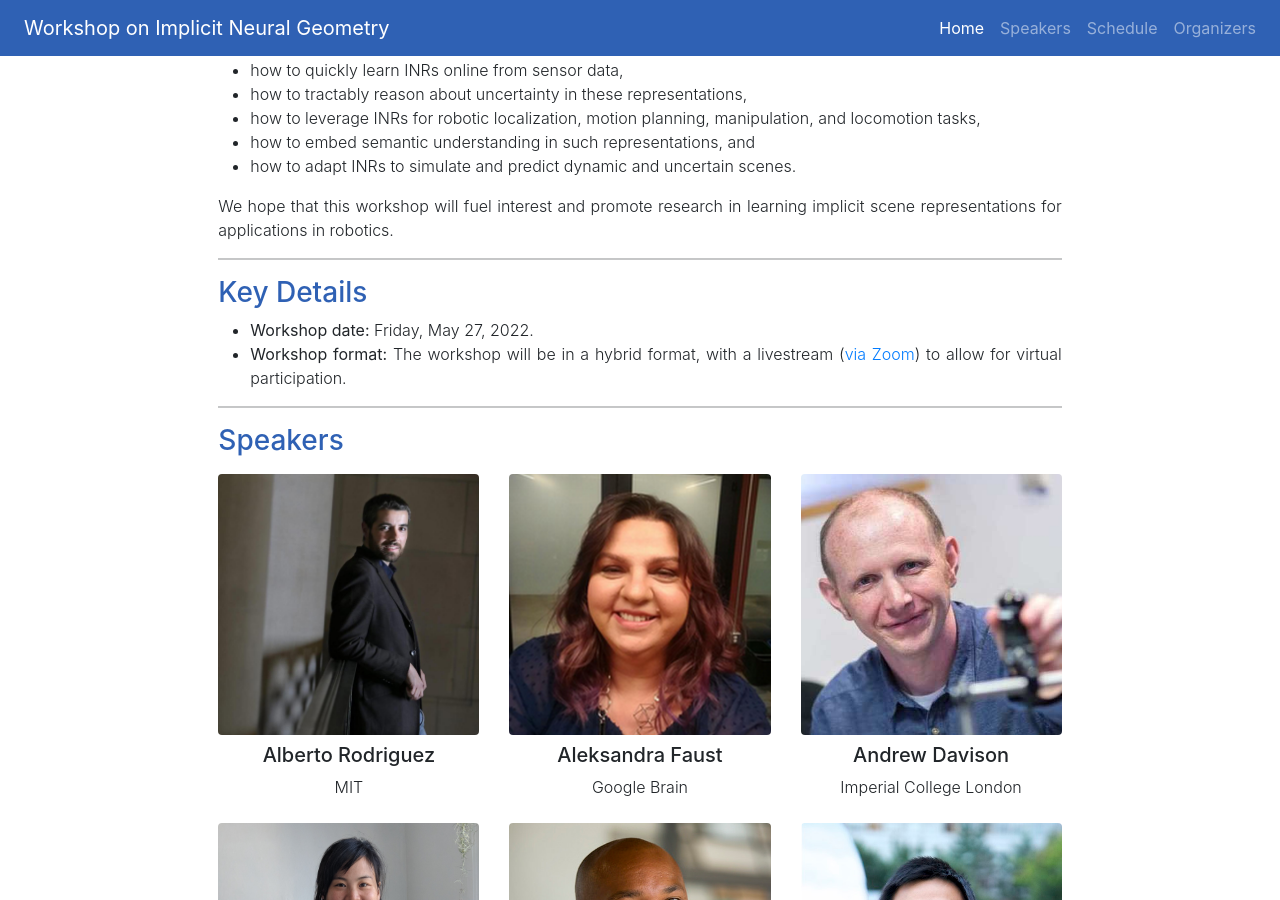
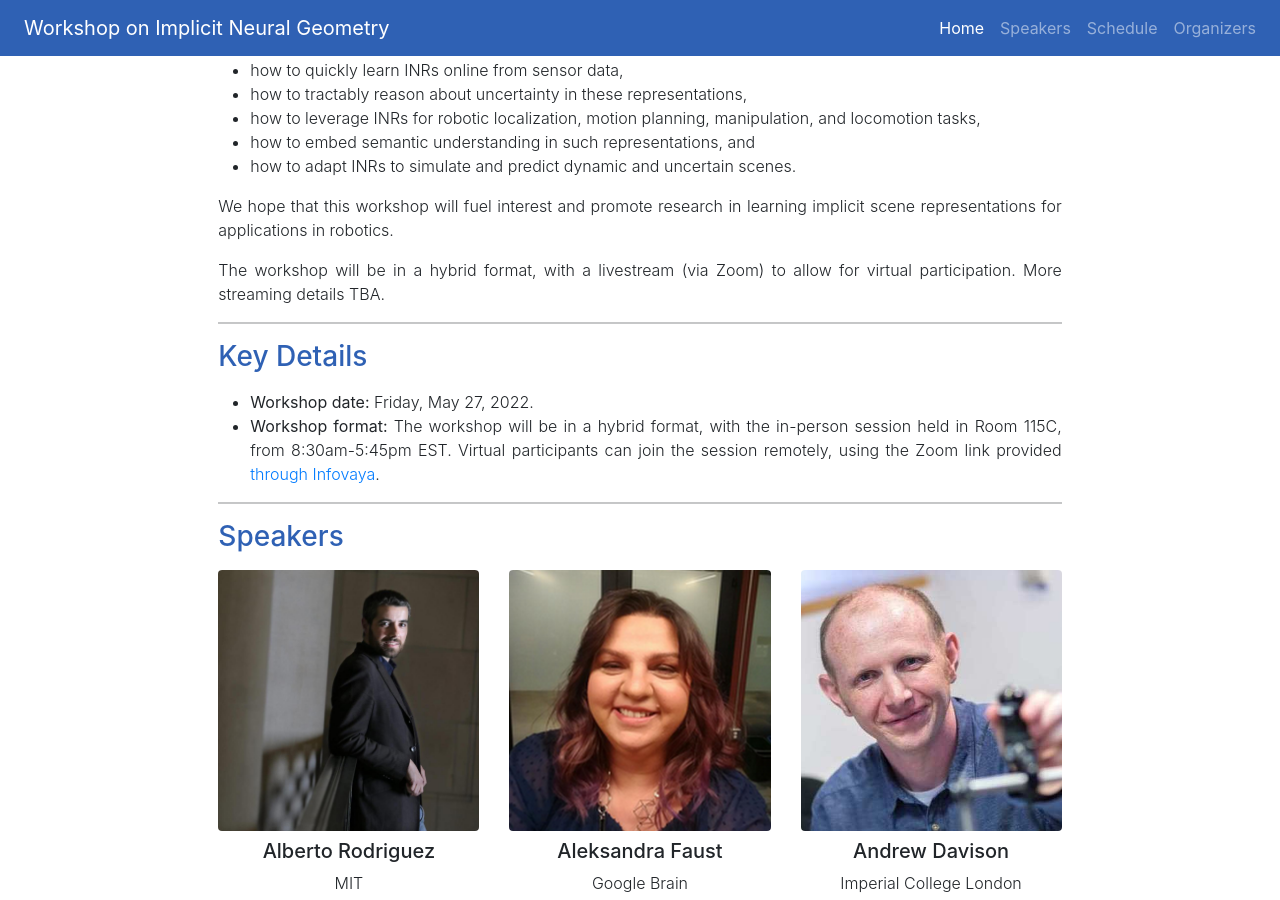
Before and after one commit to neural-implicit-workshop/neural-implicit-workshop.github.io, a Jekyll site: the page built from index.markdown, in a window 1280 px wide and 900 px high, scrolled down 700 px. Built offline with Jekyll 4.4.1, drawn with Linux system fonts in a browser that asks for light colours.

Commit message:
fixed Zoom link

```diff
--- a/index.markdown
+++ b/index.markdown
@@ -14,12 +14,14 @@ Through invited talks and a poster session, we hope to explore:
 
 We hope that this workshop will fuel interest and promote research in learning implicit scene representations for applications in robotics.
 
+The workshop will be in a hybrid format, with a livestream (via Zoom) to allow for virtual participation. More streaming details TBA.
+
+
 ---
 ### Key Details
 
 - **Workshop date:** Friday, May 27, 2022.
-- **Workshop format:** The workshop will be in a hybrid format, with a livestream ([via Zoom](https://zoom.us/j/7788423054?pwd=L3JMaGNRSTRFd0hQVFhzT080dlRtQT09)) to allow for virtual participation.
-
+- **Workshop format:** The workshop will be in a hybrid format, with the in-person session held in Room 115C, from 8:30am-5:45pm EST. Virtual participants can join the session remotely, using the Zoom link provided [through Infovaya](https://events.infovaya.com/session?id=14416).
 {: .my-3}
 
 ---
```
